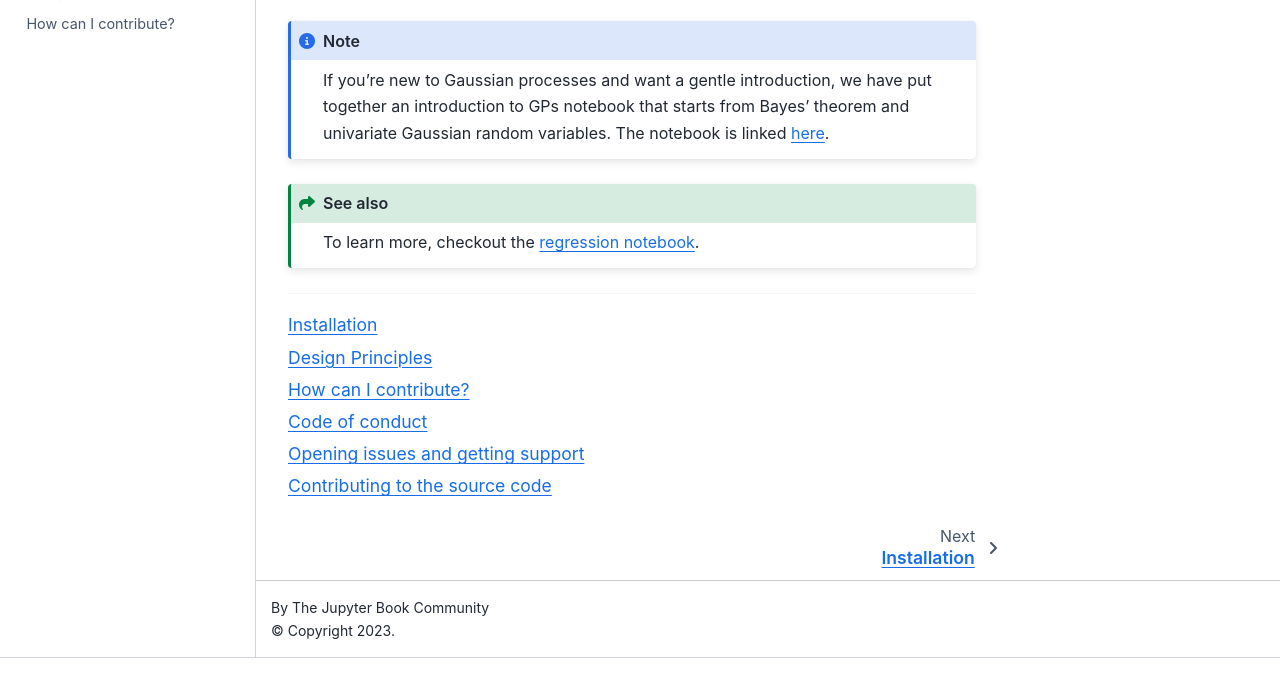
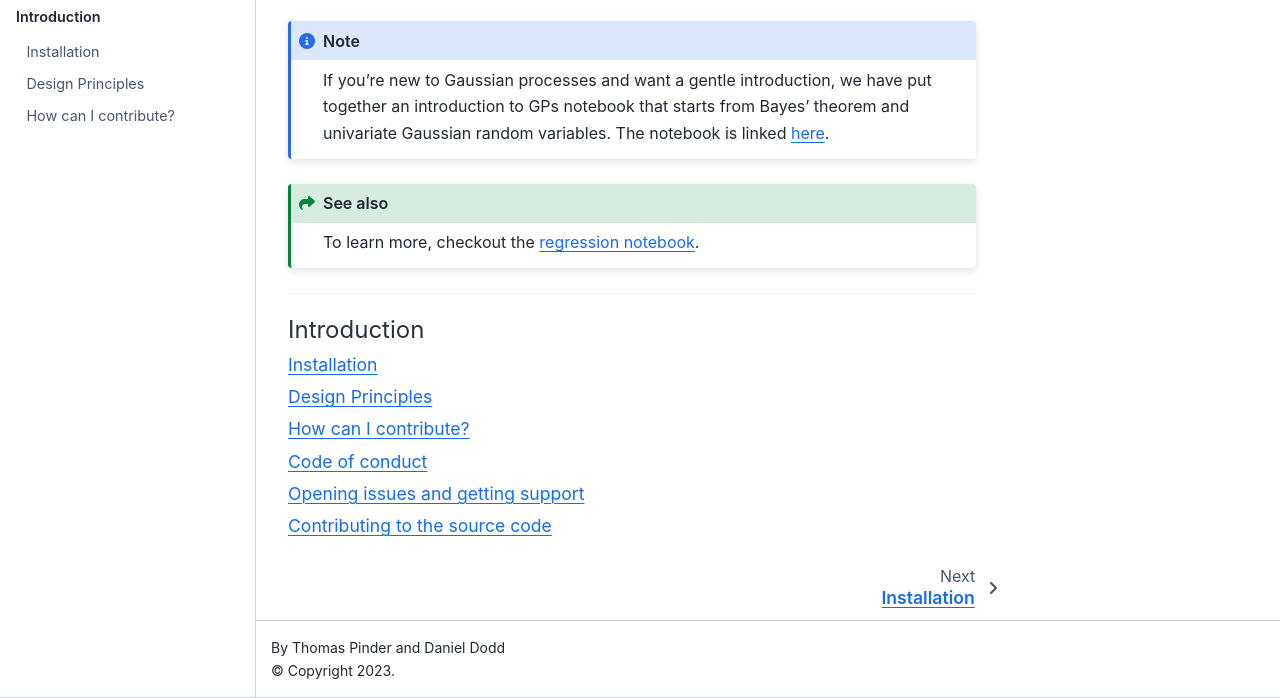
Before and after one commit to JaxGaussianProcesses/docs, a Jupyter Book: the page built from index.md, in a window 1280 px wide and 900 px high, scrolled down 662 px, cut to the strip 202-900 px from the top of the window. Built offline with Jupyter Book 1.0.4 settings and Sphinx 7.4.7 and the Sphinx Book theme 1.1.4, drawn with Linux system fonts in a browser that asks for light colours; pages that are not in the unit, such as notebooks, are missing from menus; before the commit the page ends 1522 px from its top, so only the background shows below that.

Commit message:
Structure toc

```diff
--- a/_config.yml
+++ b/_config.yml
@@ -1,8 +1,8 @@
 # Book settings
 # Learn more at https://jupyterbook.org/customize/config.html
 
-title: My sample book
-author: The Jupyter Book Community
+title: JAXGaussianProcesses Documentation
+author: Thomas Pinder and Daniel Dodd
 logo: logo.png
 
 # Force re-execution of notebooks on each build.
@@ -23,15 +23,15 @@ bibtex_bibfiles:
 
 # Information about where the book exists on the web
 repository:
-  url: https://github.com/executablebooks/jupyter-book  # Online location of your book
-  path_to_book: docs  # Optional path to your book, relative to the repository root
-  branch: master  # Which branch of the repository should be used when creating links (optional)
+  url: https://github.com/JaxGaussianProcesses/docs  # Online location of your book
+  branch: main  # Which branch of the repository should be used when creating links (optional)
 
 # Add GitHub buttons to your book
 # See https://jupyterbook.org/customize/config.html#add-a-link-to-your-repository
 html:
   use_issues_button: true
   use_repository_button: true
+  use_edit_page_button: true
 
 sphinx:
   extra_extensions:
--- a/_toc.yml
+++ b/_toc.yml
@@ -1,21 +1,22 @@
-# Table of contents
-# Learn more at https://jupyterbook.org/customize/toc.html
-
 format: jb-book
 root: index
-chapters:
-- file: installation
-- file: design
-- file: contributing
-- file: nbs/intro_to_gps
-- file: nbs/regression
-- file: nbs/classification
-- file: nbs/collapsed_vi
-- file: nbs/uncollapsed_vi
-- file: nbs/barycentres
-- file: nbs/haiku
-- file: nbs/kernels
-- file: nbs/graph_kernels
-- file: nbs/tfp_integration
-- file: nbs/natgrads
-- file: nbs/yacht
+parts:
+  - caption: Introduction
+    chapters:
+    - file: installation
+    - file: design
+    - file: contributing
+    - file: nbs/intro_to_gps
+  - caption: Tutorials
+    chapters:
+    - file: nbs/regression
+    - file: nbs/classification
+    - file: nbs/collapsed_vi
+    - file: nbs/uncollapsed_vi
+    - file: nbs/barycentres
+    - file: nbs/haiku
+    - file: nbs/kernels
+    - file: nbs/graph_kernels
+    - file: nbs/tfp_integration
+    - file: nbs/natgrads
+    - file: nbs/yacht
```
Also changed, not shown: 3 other files.
